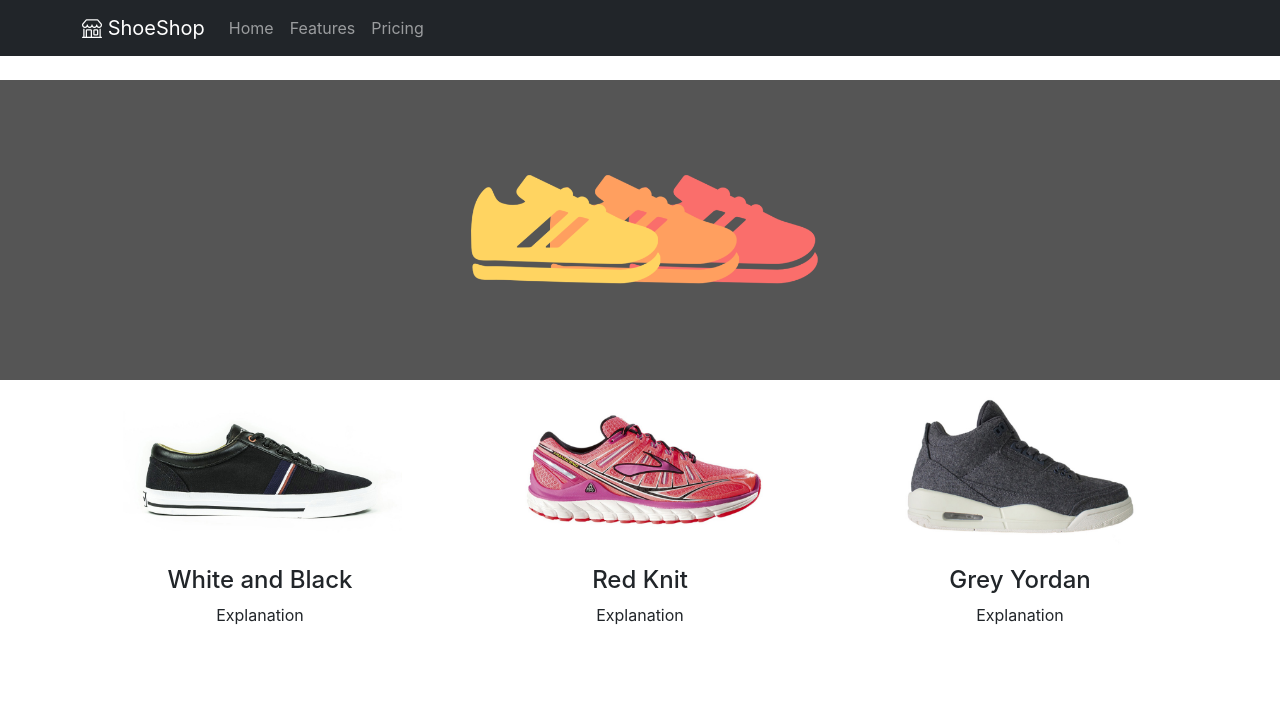
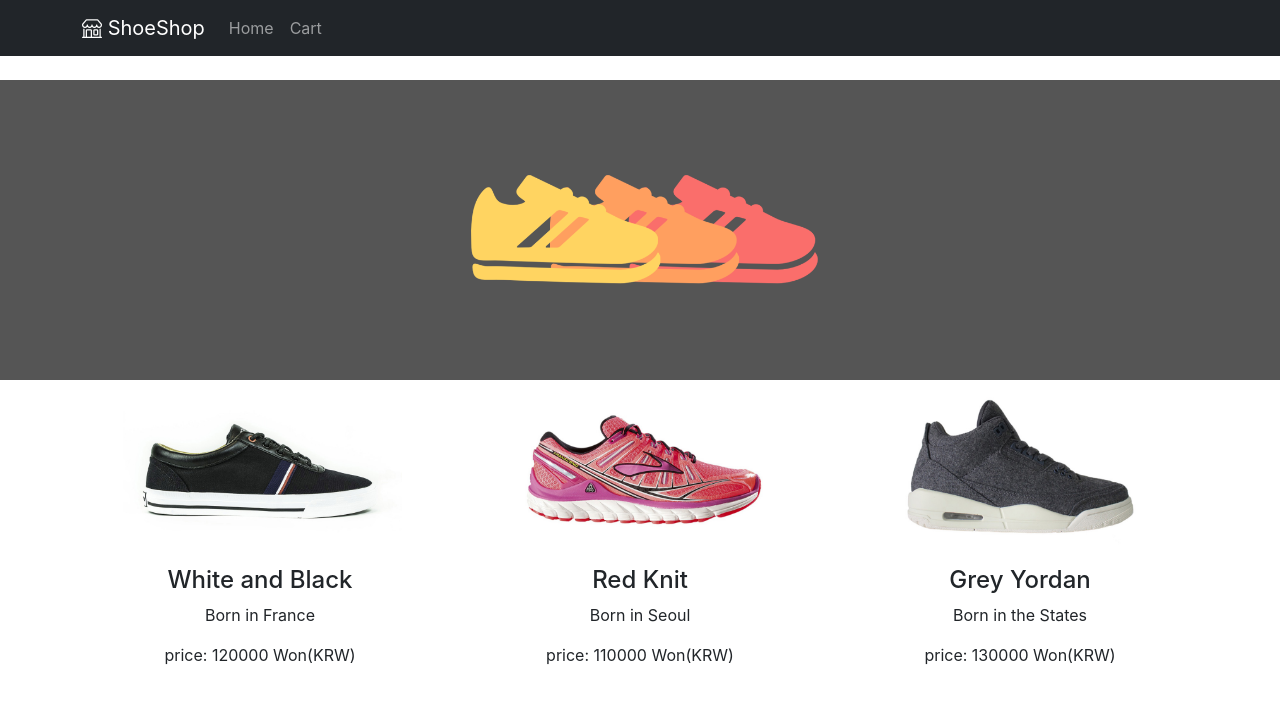
Before and after one commit to optimalMachine/ecommerce-project, a React (Create React App) app in the folder shop/: page / in a window 1280 px wide. Shown: the top 702 px of the page. Built offline with nearby package versions, Linux system fonts and the light colour scheme.

Commit message:
Update App.js
creates Card component

```diff
--- a/shop/src/App.js
+++ b/shop/src/App.js
@@ -1,4 +1,3 @@
-import logo from './logo.svg';
 import './App.css';
 import { Button, Navbar, Container, Nav } from 'react-bootstrap';
 import { useState } from "react";
@@ -16,8 +15,7 @@ function App() {
           <Navbar.Brand href="#home"><span><i class="bi bi-shop"></i></span> ShoeShop</Navbar.Brand>
           <Nav className="me-auto">
             <Nav.Link href="#home">Home</Nav.Link>
-            <Nav.Link href="#features">Features</Nav.Link>
-            <Nav.Link href="#pricing">Pricing</Nav.Link>
+            <Nav.Link href="#features">Cart</Nav.Link>
           </Nav>
         </Container>
       </Navbar>
@@ -27,32 +25,24 @@ function App() {
       <div className="container">
         <div className="row">
           {
-            <FrontShoes shoedata={shoedata}/>
+            shoes.map((data,i)=>{
+              return(
+                <Card i={i} shoedata={shoedata}/>
+              )
+            })
           }
-
-          <div className="col-md-4">
-            <img className = "front-shoes" src={process.env.PUBLIC_URL + '/images/shoes2.jpg'} />
-            <h4>{shoedata[1].title}</h4>
-            <p>Explanation</p>
-          </div>
-          <div className="col-md-4">
-            <img className = "front-shoes" src={process.env.PUBLIC_URL + '/images/shoes3.jpg'} />
-            <h4>{shoedata[2].title}</h4>
-            <p>Explanation</p>
-          </div>
         </div>
       </div>
-
     </div>
-
   );
 
-  function FrontShoes(props){
+  function Card(props){
     return(
       <div className="col-md-4">
-        <img className = "front-shoes" src={process.env.PUBLIC_URL + './images/shoes1.jpg'} />
-        <h4>{props.shoedata[0].title}</h4>
-        <p>Explanation</p>
+        <img className = "front-shoes" src={process.env.PUBLIC_URL + './images/shoes'+[props.i+1]+'.jpg'} />
+        <h4>{props.shoedata[props.i].title}</h4>
+        <p>{props.shoedata[props.i].content}</p>
+        <p>price: {props.shoedata[props.i].price} Won(KRW)</p>
       </div>
     );
   };
```
